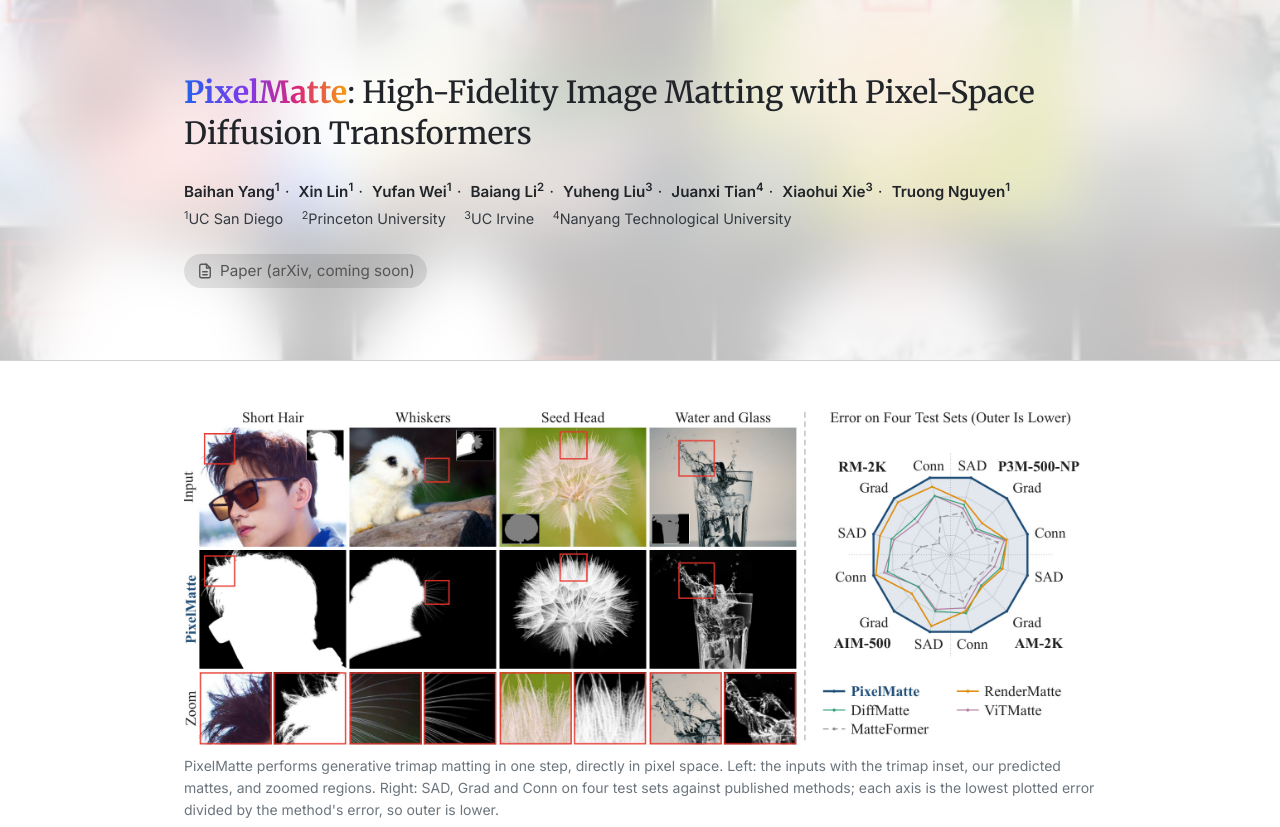
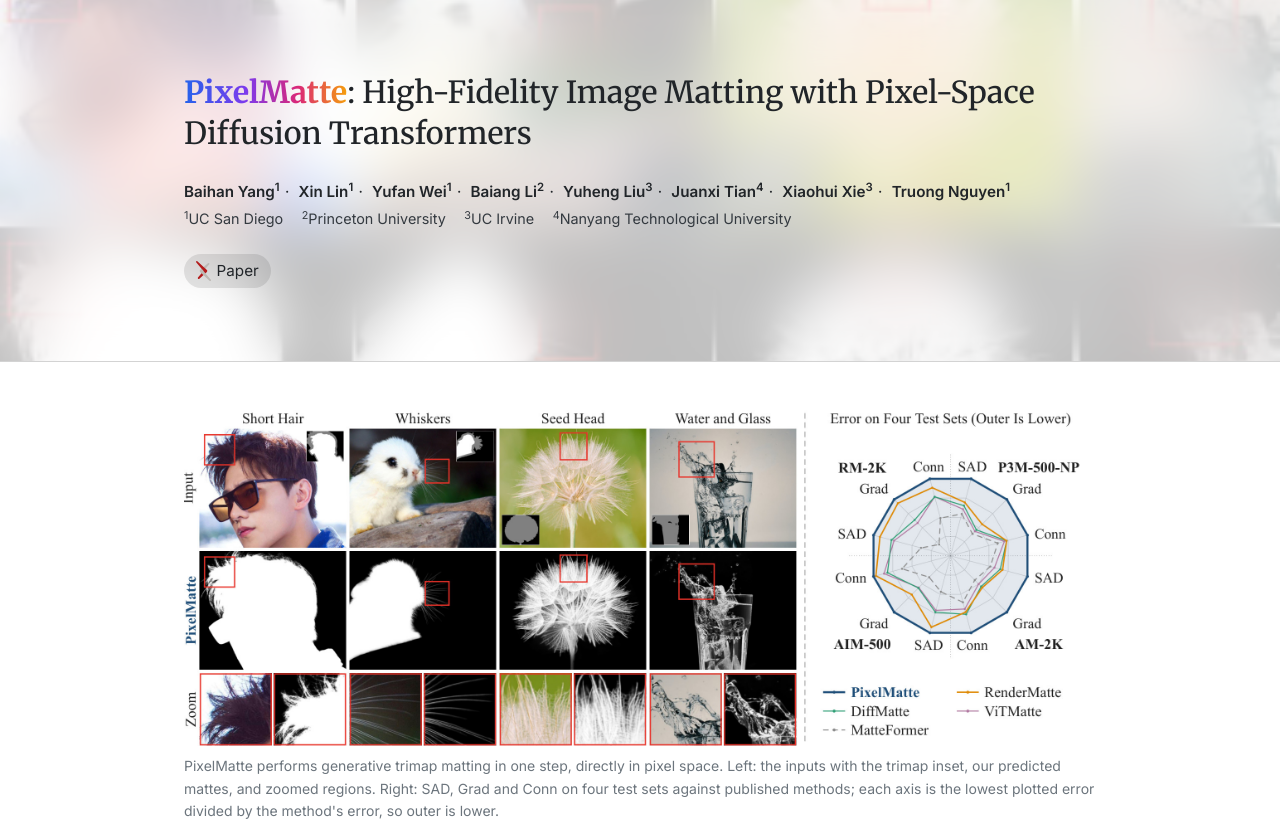
Before and after one commit to White-YC/pixelmatte, a plain HTML site: page index.html in a window 1280 px wide. Shown: the top 827 px of the page. Drawn offline with nearby package versions, Linux system fonts and the light colour scheme.

Commit message:
Link the paper on arXiv (2611.34929)
Replace the 'coming soon' pill with an arXiv-logo Paper button, as on the
reference page, and add the arXiv number to the BibTeX entry. The logomark
is arXiv's original-colour small logomark from arXiv/arxiv-docs.

Co-Authored-By: Claude Opus 5.5 <noreply@anthropic.com>

```diff
--- a/index.html
+++ b/index.html
@@ -39,10 +39,10 @@
         </div>
 
         <div class="links mt-4">
-          <span class="pill" title="The arXiv link will be added here">
-            <svg viewBox="0 0 24 24" fill="none" stroke="currentColor" stroke-width="1.8" stroke-linecap="round" stroke-linejoin="round" aria-hidden="true"><path d="M14 3H7a2 2 0 0 0-2 2v14a2 2 0 0 0 2 2h10a2 2 0 0 0 2-2V8z"/><path d="M14 3v5h5"/><path d="M9 13h6M9 17h6"/></svg>
-            Paper (arXiv, coming soon)
-          </span>
+          <a href="https://arxiv.org/abs/2611.34929" target="_blank" rel="noopener">
+            <img src="static/images/arxiv-logomark-small.svg" alt="arXiv" class="link-icon">
+            <span>Paper</span>
+          </a>
         </div>
       </div>
     </div>
@@ -130,7 +130,7 @@
 <pre id="bib">@article{yang2026pixelmatte,
   title   = {High-Fidelity Image Matting with Pixel-Space Diffusion Transformers},
   author  = {Yang, Baihan and Lin, Xin and Wei, Yufan and Li, Baiang and Liu, Yuheng and Tian, Juanxi and Xie, Xiaohui and Nguyen, Truong},
-  journal = {arXiv preprint},
+  journal = {arXiv preprint arXiv:2611.34929},
   year    = {2026}
 }</pre>
       </div>
--- a/style.css
+++ b/style.css
@@ -102,6 +102,7 @@ a:hover { color: #999; }
 
 .links span.pill { color: #555; cursor: default; }
 .links svg { width: 18px; height: 18px; }
+.links .link-icon { height: 20px; width: auto; }
 
 /* content */
 .section { margin-bottom: 3rem; }
```
Also changed, not shown: static/images/arxiv-logomark-small.svg (added).
